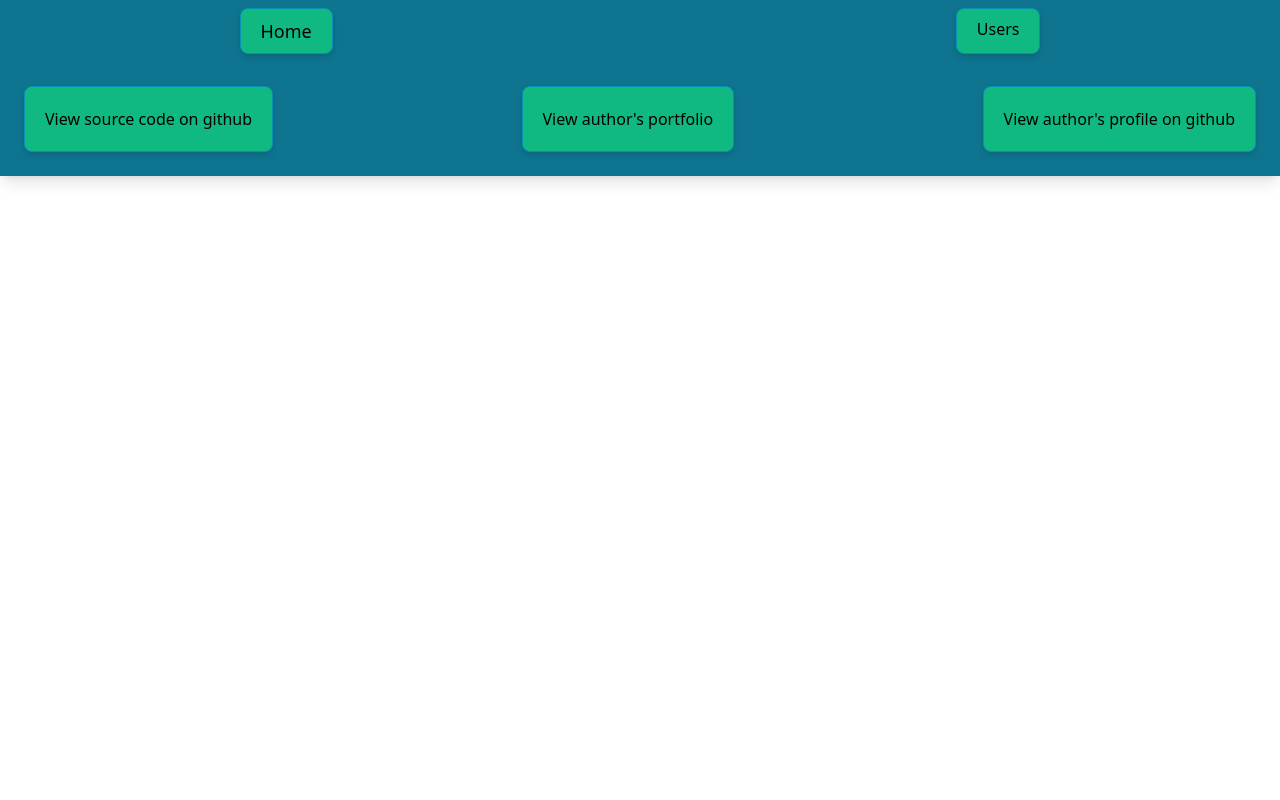
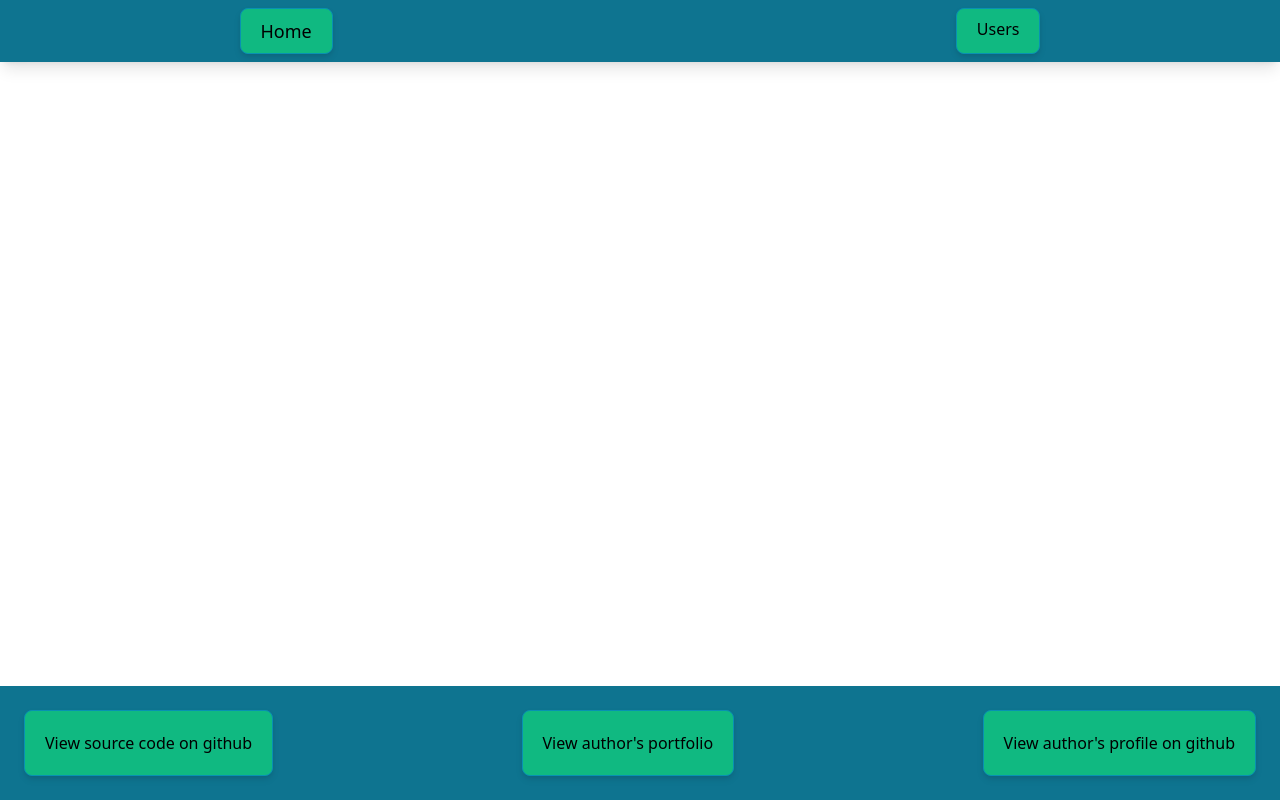
Before and after one commit to chemokita13/priv-notes-front, a Next.js app: page / in a window 1280 px wide. Built offline with nearby package versions, Linux system fonts and the light colour scheme.

Commit message:
more footer styles

```diff
--- a/src/components/footer.tsx
+++ b/src/components/footer.tsx
@@ -2,7 +2,7 @@ import React from "react";
 
 function Footer() {
     return (
-        <footer className="sticky bottom-0 flex flex-col w-full p-3 text-center shadow-lg md:p-5 md:justify-between md:flex-row bg-cyan-700 ">
+        <footer className="absolute bottom-0 flex flex-col w-full p-3 text-center shadow-lg md:p-5 md:justify-between md:flex-row bg-cyan-700 ">
             <button className="p-0 m-1 font-medium transition-all duration-200 border rounded-lg border-cyan-600 md:p-5 bg-emerald-500 hover:scale-110 hover:drop-shadow-lg md:drop-shadow-md hover:border-cyan-400">
                 <a href="https://github.com/chemokita13/priv-notes-front">
                     View source code on github
```
